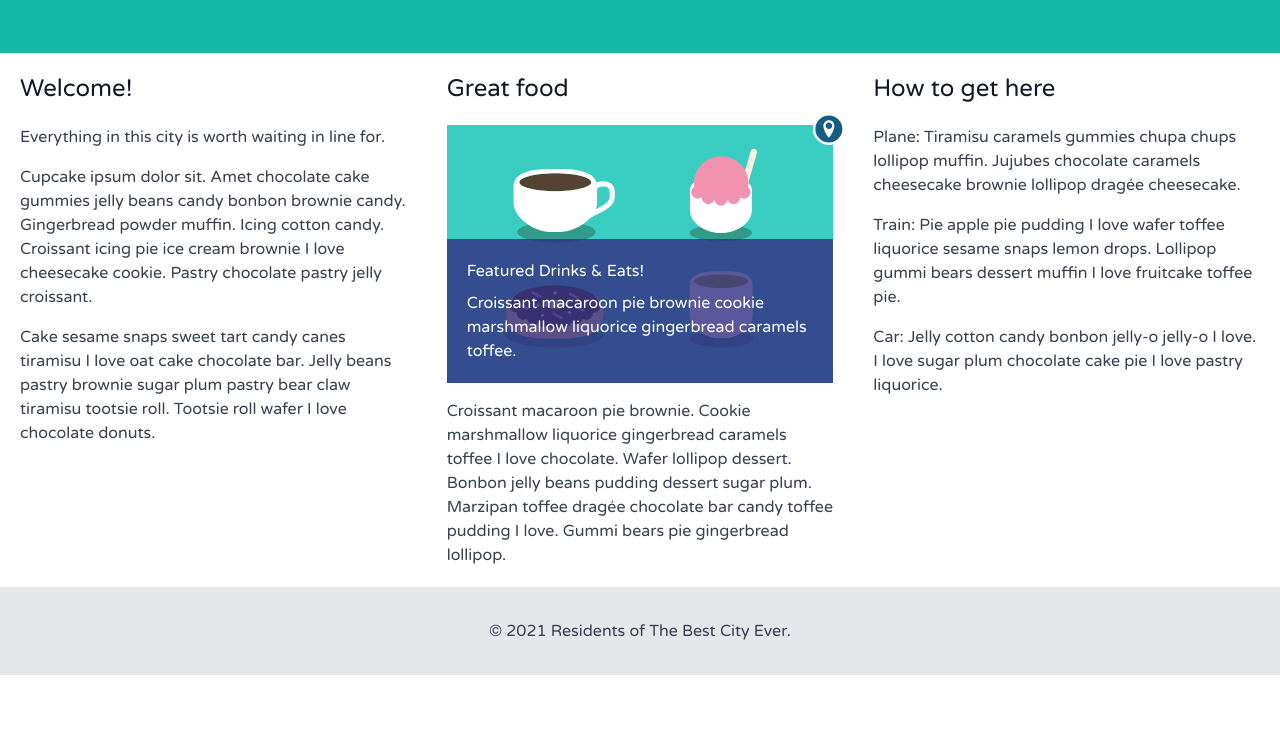
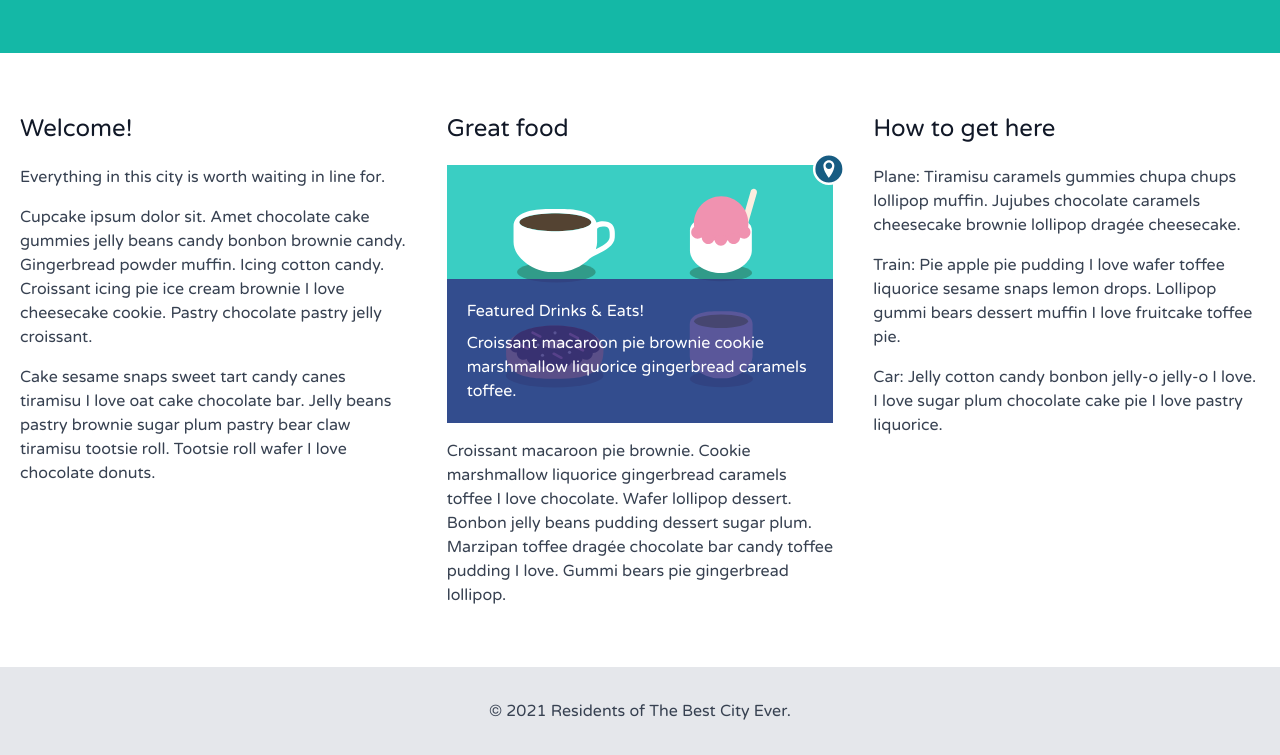
Before and after one commit to jusdeleon/best-city-guide-tailwind, a website built with Vite: page index.html in a window 1280 px wide. Shown: the part 419-1174 px from the top of the page. Before the commit the page ends 1094 px from the top, so only its background shows below. Built offline with nearby package versions, Linux system fonts and the light colour scheme.

Commit message:
CSS updates

```diff
--- a/index.html
+++ b/index.html
@@ -12,6 +12,7 @@
 
 <body>
   <div class="flex flex-col min-h-screen">
+    <div class="sm:sticky sm:top-0 sm:z-10 bg-white" style="box-shadow: 0 1px 4px rgba(0,0,0,.4)">
       <div class="container mx-auto p-5">
         <div class="text-center md:flex md:justify-between md:items-center">
           <h1 class="text-xl text-gray-900 mb-5 md:mb-0">
@@ -33,6 +34,7 @@
           </div>
         </div>
       </div>
+    </div>
 
     <div class="bg-teal-500 text-center text-white p-14">
       <img src="/img/best-city-logo.svg" alt="The Best City" class="w-48 inline-block mb-7">
@@ -40,7 +42,7 @@
       <p class="text-xl">The best drinks and eats in the best city ever.</p>
     </div>
 
-    <div class="container mx-auto flex-1">
+    <div class="container mx-auto flex-1 py-5 md:py-10">
       <div class="md:grid md:grid-cols-2 lg:grid-cols-3">
         <div class="space-y-4 text-gray-700 p-5">
           <h3 class="text-2xl text-gray-900 mb-5">Welcome!</h3>
```
Lines whose indentation alone changed are shown as unchanged.
